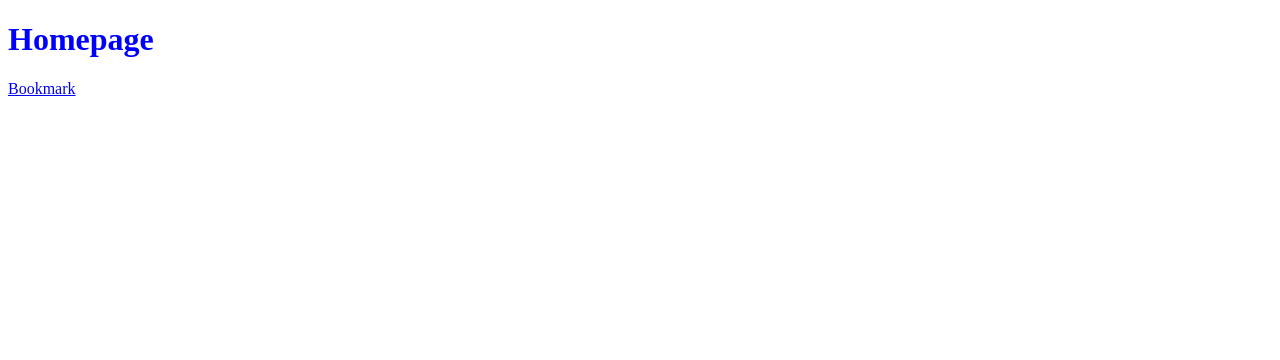
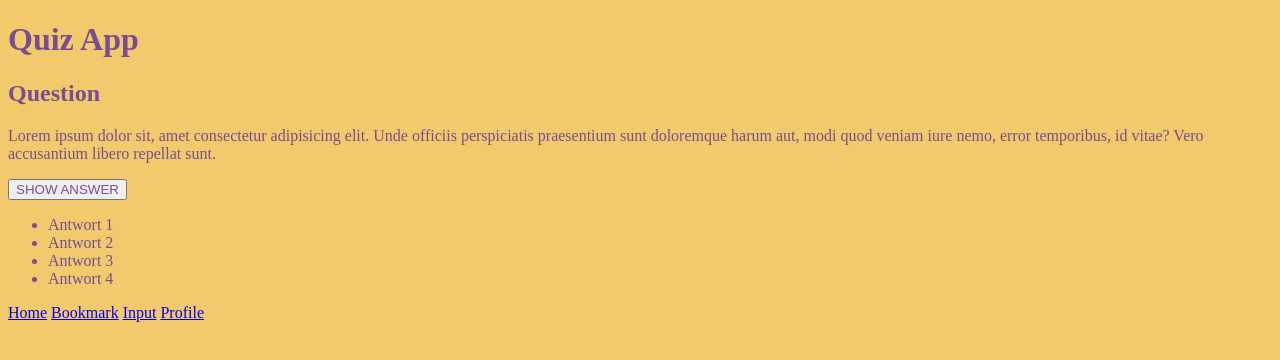
Before and after one commit to yvonneadam/Quiz-App, a plain HTML site: page index.html in a window 1280 px wide. Drawn offline with Linux system fonts and the light colour scheme.

Commit message:
version1 done

```diff
--- a/index.html
+++ b/index.html
@@ -4,11 +4,46 @@
     <meta charset="UTF-8" />
     <meta http-equiv="X-UA-Compatible" content="IE=edge" />
     <meta name="viewport" content="width=device-width, initial-scale=1.0" />
+    <link
+      rel="stylesheet"
+      href="https://cdnjs.cloudflare.com/ajax/libs/font-awesome/6.0.0/css/all.min.css"/>
     <link rel="stylesheet" href="style.css" />
     <title>Quiz App</title>
   </head>
+
   <body>
-    <h1>Homepage</h1>
-    <a href="bookmark.html">Bookmark</a>
+    <header>
+      <h1>Quiz App</h1>
+    </header>
+
+    <main>
+      <section class="questionbox">
+        <article class="question">
+          <h2>Question</h2>
+          <p>
+            Lorem ipsum dolor sit, amet consectetur adipisicing elit. Unde
+            officiis perspiciatis praesentium sunt doloremque harum aut, modi
+            quod veniam iure nemo, error temporibus, id vitae? Vero accusantium
+            libero repellat sunt.
+          </p>
+
+          <button class="showanswer">SHOW ANSWER</button>
+          <ul>
+            <li>Antwort 1</li>
+            <li>Antwort 2</li>
+            <li>Antwort 3</li>
+            <li>Antwort 4</li>
+          </ul>
+        </article>
+      </section>
+    </main>
+    <footer>
+      <nav>
+        <a href="./index.html">Home</button></a>
+        <a href="./bookmark.html">Bookmark</a>
+        <a href="./input.html">Input</a>
+        <a href="./profile.html">Profile</a>
+      </nav>
+    </footer>
   </body>
 </html>
--- a/style/components/base.css
+++ b/style/components/base.css
@@ -3,9 +3,13 @@
 }
 
 :root {
-  --basecolor: white;
+  background-color: #f2ca6b;
+  color: #794d91;
+}
+button {
+  color: #794d91;
 }
 
 h1 {
-  color: blue;
+  color: #794d91;
 }
```
Also changed, not shown: input.html (+6 -2 lines), profile.html (+1 -0 lines).
